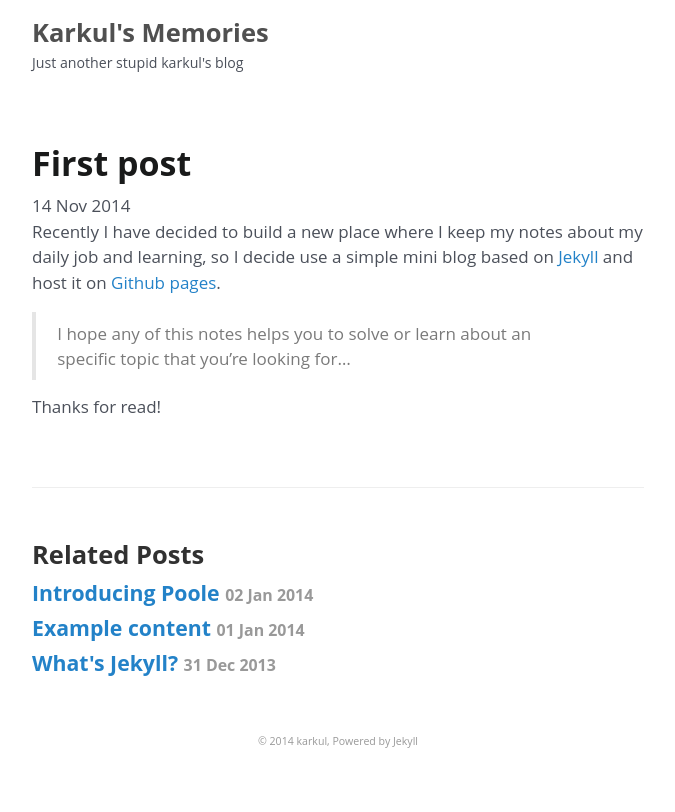
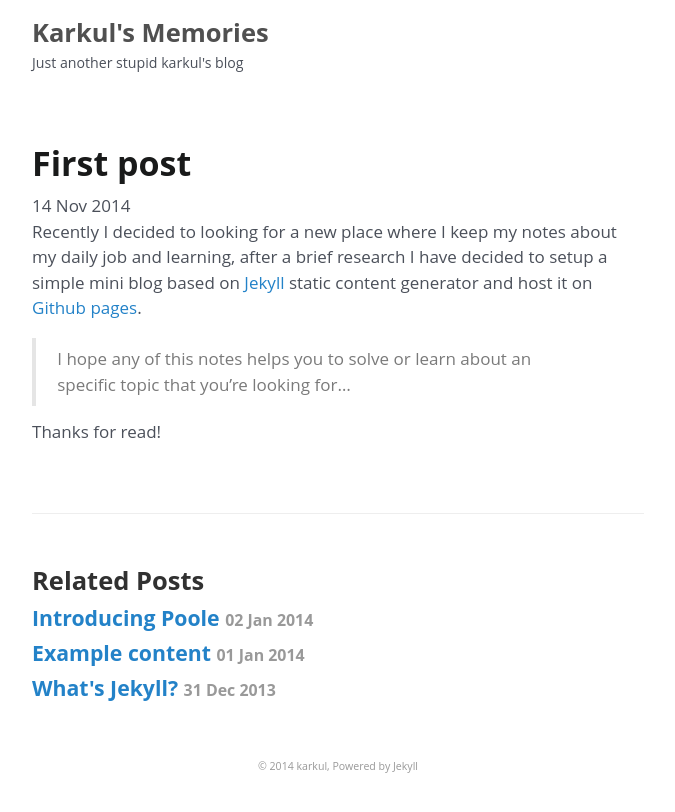
Before and after one commit to karkul/karkul.github.io, a Jekyll site: the page built from _posts/2014-11-14-First-Post.md, in a window 1280 px wide. Shown: the top 812 px of the page, without its empty margins (302-977 px from the left). Built offline with Jekyll 4.4.1, drawn with Linux system fonts in a browser that asks for light colours.

Commit message:
First post content fixed

```diff
--- a/_posts/2014-11-14-First-Post.md
+++ b/_posts/2014-11-14-First-Post.md
@@ -3,7 +3,7 @@ layout: post
 title: First post
 ---
 
-Recently I have decided to build a new place where I keep my notes about my daily job and learning, so I decide use a simple mini blog based on [Jekyll](http://jekyllrb.com) and host it on [Github pages](http://pages.github.com).
+Recently I decided to looking for a new place where I keep my notes about my daily job and learning, after a brief research I have decided to setup a simple mini blog based on [Jekyll](http://jekyllrb.com) static content generator and host it on [Github pages](http://pages.github.com).
 
 > I hope any of this notes helps you to solve or learn about an specific topic that you're looking for...
 
```
